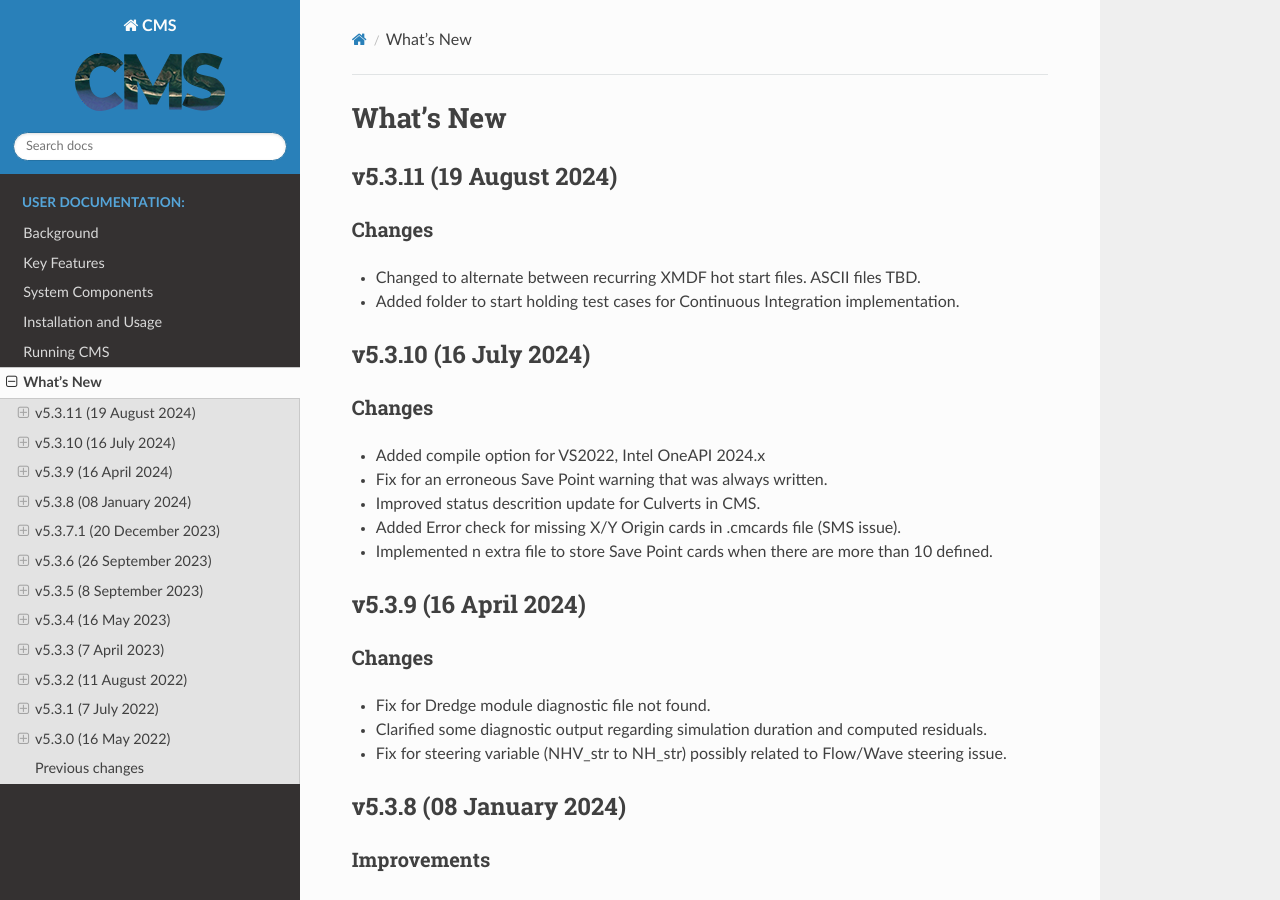
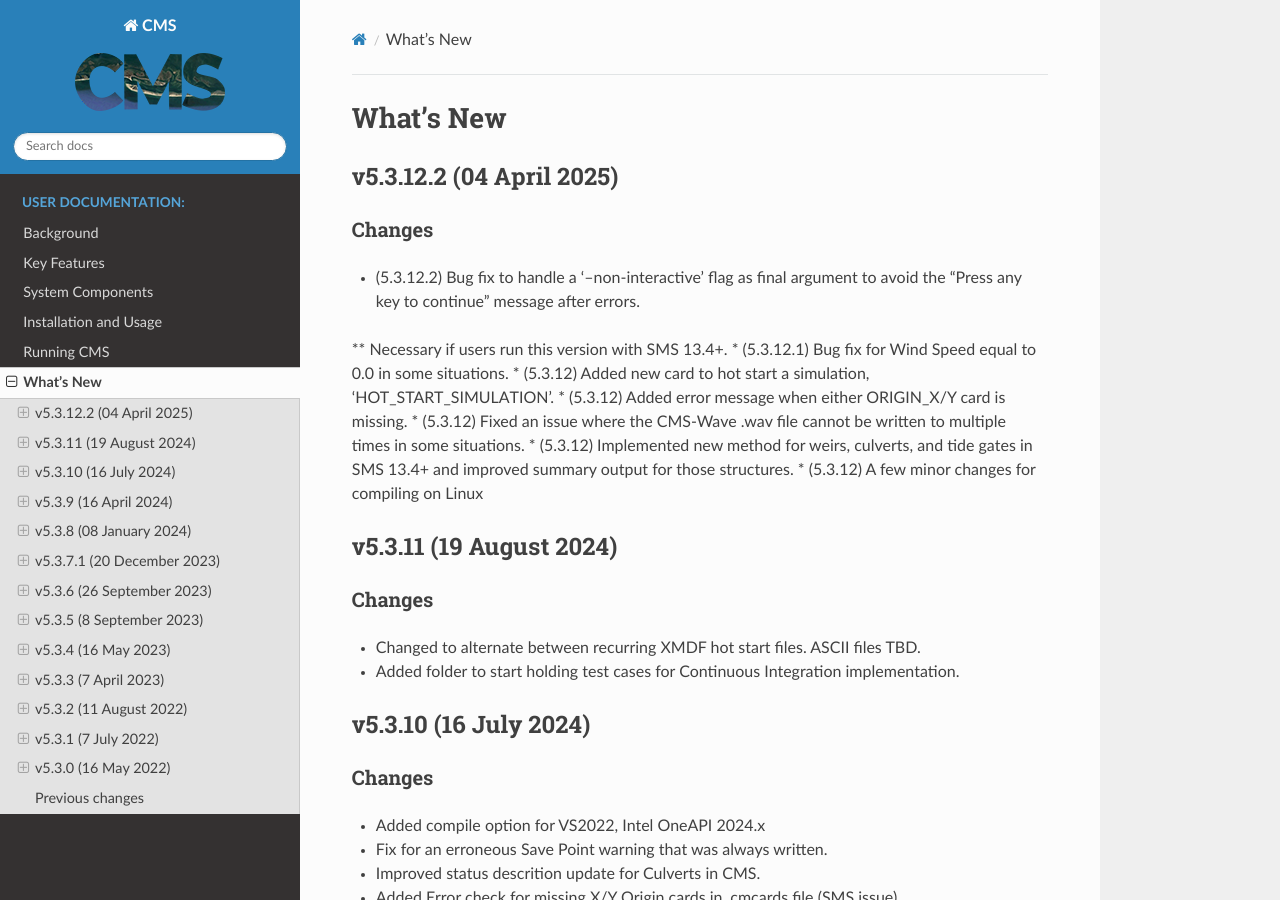
Before and after one commit to erdc/cms2d, a Sphinx documentation site: the page built from docs/user/whatsnew.rst, in a window 1280 px wide and 900 px high. Built offline with Sphinx 7.4.7 and the Read the Docs theme 3.1.0, drawn with Linux system fonts in a browser that asks for light colours.

Commit message:
Implemented --non-interactive flag check CMS 5.3 in SMS 13.4.

```diff
--- a/docs/user/whatsnew.rst
+++ b/docs/user/whatsnew.rst
@@ -1,5 +1,20 @@
 What's New
 ==========
+
+v5.3.12.2 (04 April 2025)
+-------------------------
+
+Changes
+^^^^^^^
+* (5.3.12.2) Bug fix to handle a '--non-interactive' flag as final argument to avoid the "Press any key to continue" message after errors.
+** Necessary if users run this version with SMS 13.4+.
+* (5.3.12.1) Bug fix for Wind Speed equal to 0.0 in some situations.
+* (5.3.12) Added new card to hot start a simulation, 'HOT_START_SIMULATION'.
+* (5.3.12) Added error message when either ORIGIN_X/Y card is missing.
+* (5.3.12) Fixed an issue where the CMS-Wave .wav file cannot be written to multiple times in some situations.
+* (5.3.12) Implemented new method for weirs, culverts, and tide gates in SMS 13.4+ and improved summary output for those structures.
+* (5.3.12) A few minor changes for compiling on Linux
+
 
 v5.3.11 (19 August 2024)
 ------------------------
--- a/source/logsheet.txt
+++ b/source/logsheet.txt
@@ -1,3 +1,7 @@
+== Version 5.3.12.2 (04/14/2025) ==
+* (5.3.12.2) Bug fix to handle a '--non-interactive' flag as final argument to avoid the "Press any key to continue" message after errors.
+** Necessary if users run this version with SMS 13.4+.
+
 == Version 5.3.12.1 (12/10/2024) ==
 * Bug fix for Wind Speed equal to 0.0 in some situations.
 
```
Also changed, not shown: 4 other files.
